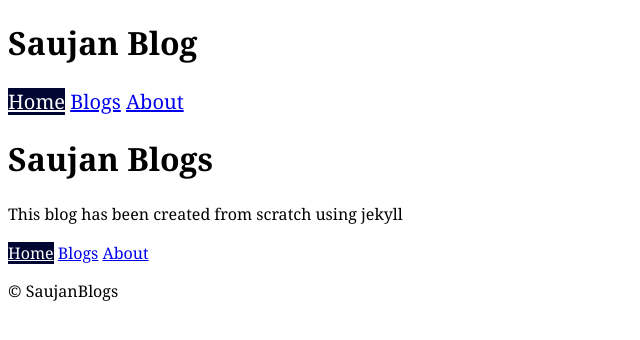
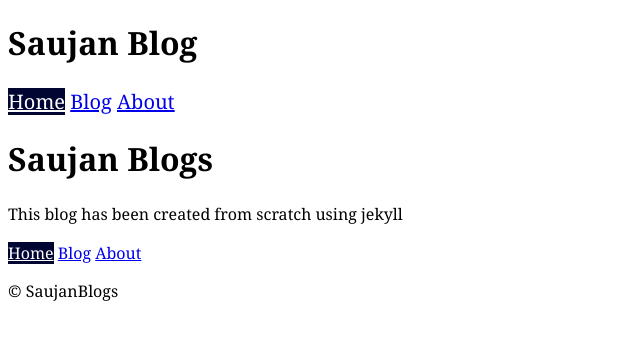
Before and after one commit to saujankhapungblogs/saujanblog, a Jekyll site: the page built from index.html, in a window 1280 px wide. Shown: the top 340 px of the page, without its empty margins (0-640 px from the left). Built offline with Jekyll 4.4.1, drawn with Linux system fonts in a browser that asks for light colours.

Commit message:
updated blog

```diff
--- a/_includes/nav.html
+++ b/_includes/nav.html
@@ -1,7 +1,7 @@
 <nav>
     <ul class="nav {{include.navclass}}">
         <li><a href="{{site.baseurl}}/" class = "{% if page.url == '/' %}current{% endif %}">Home</a></li>
-        <li><a href="{{site.baseurl}}/blog.html/" class = "{% if page.url == '/blog.html' %}current{% endif %}">Blogs</a></li>
+        <li><a href="{{site.baseurl}}/blog.html/" class = "{% if page.url == '/blog.html' %}current{% endif %}">Blog</a></li>
         <li><a href="{{site.baseurl}}/about.html" class = "{% if page.url == '/about.html' %}current{% endif %}">About</a></li>
     </ul>
 </nav>
```
